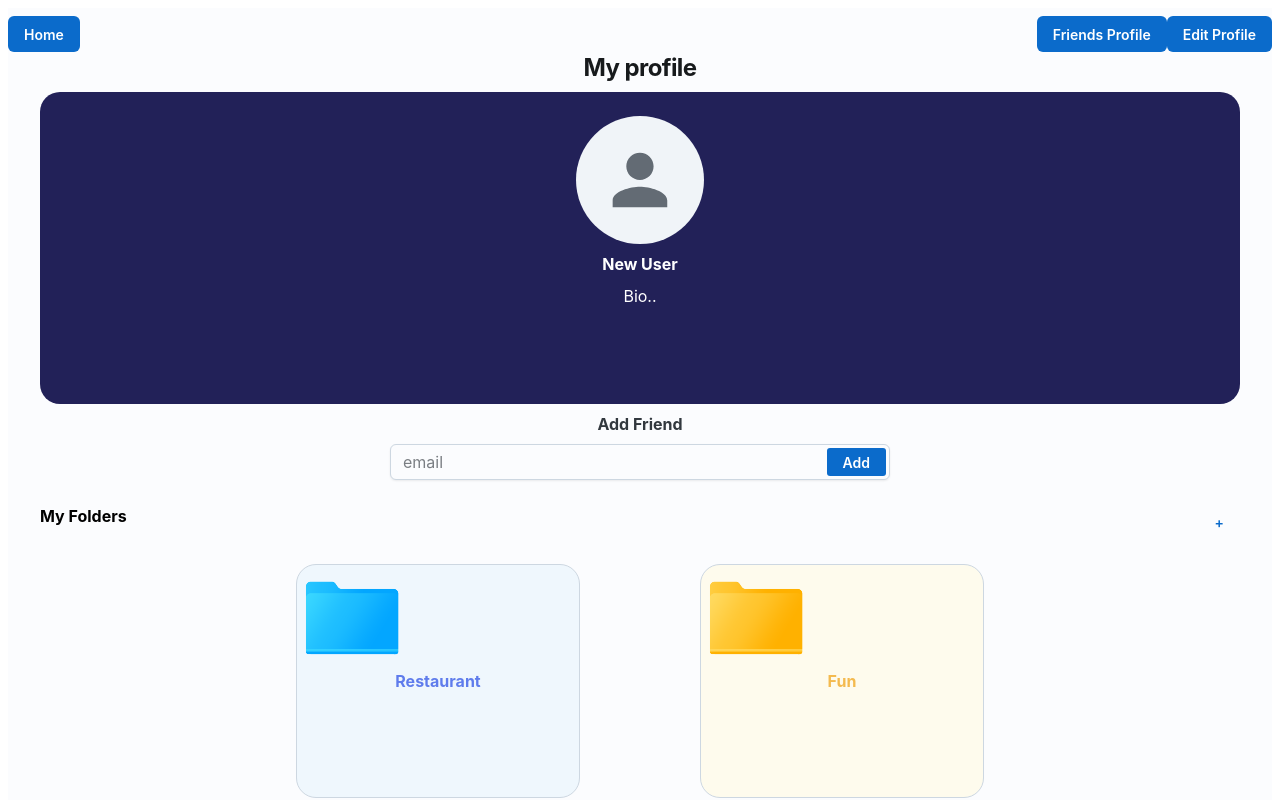
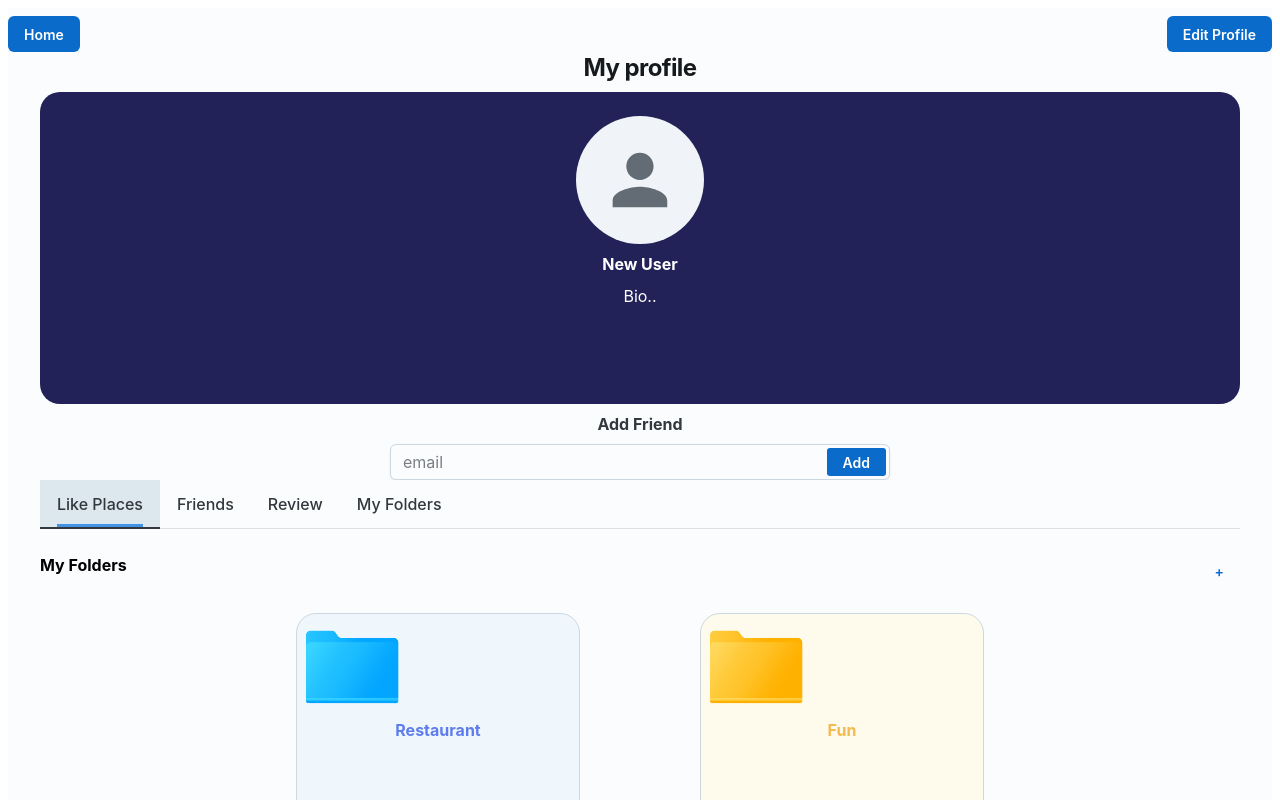
Before and after one commit to CSE115-project/nextjs-ff, a Next.js app: page /profile in a window 1280 px wide. Shown: the top 800 px of the page. Built offline with nearby package versions, Linux system fonts and the light colour scheme; no server answers.

Commit message:
adding tabs

```diff
--- a/pages/profile.js
+++ b/pages/profile.js
@@ -158,14 +158,6 @@ export default function Profile({ user }) {
             </Button>
 
             <div style={{ display: "flex", marginLeft: "auto" }}>
-              {/* Friend Profile Button */}
-              <Button
-                onClick={handleFriendProfile}
-                sx={{ width: "auto", mt: 1 }}
-              >
-                Friends Profile
-              </Button>
-
               {/* Edit Profile Button */}
               <Button onClick={handleEditProfile} sx={{ mt: 1 }}>
                 Edit Profile
@@ -263,7 +255,35 @@ export default function Profile({ user }) {
 
               {/* Render the matching users */}
             </Stack>
-
+            <Tabs aria-label="tabs" defaultValue={0}>
+              <TabList
+                variant="plain"
+                sx={{
+                  '--List-padding': '0px',
+                  '--List-radius': '0px',
+                  '--ListItem-minHeight': '48px',
+                  [`& .${tabClasses.root}`]: {
+                    boxShadow: 'none',
+                    fontWeight: 'md',
+                    [`&.${tabClasses.selected}::before`]: {
+                      content: '""',
+                      display: 'block',
+                      position: 'absolute',
+                      left: 'var(--ListItem-paddingLeft)', // change to `0` to stretch to the edge.
+                      right: 'var(--ListItem-paddingRight)', // change to `0` to stretch to the edge.
+                      bottom: 0,
+                      height: 3,
+                      bgcolor: 'primary.400',
+                    },
+                  },
+                }}
+              >
+                <Tab>Like Places</Tab>
+                <Tab>Friends</Tab>
+                <Tab>Review</Tab>
+                <Tab>My Folders</Tab>
+              </TabList>
+            </Tabs>
             <Box
               sx={{
                 pt: 3,
```
